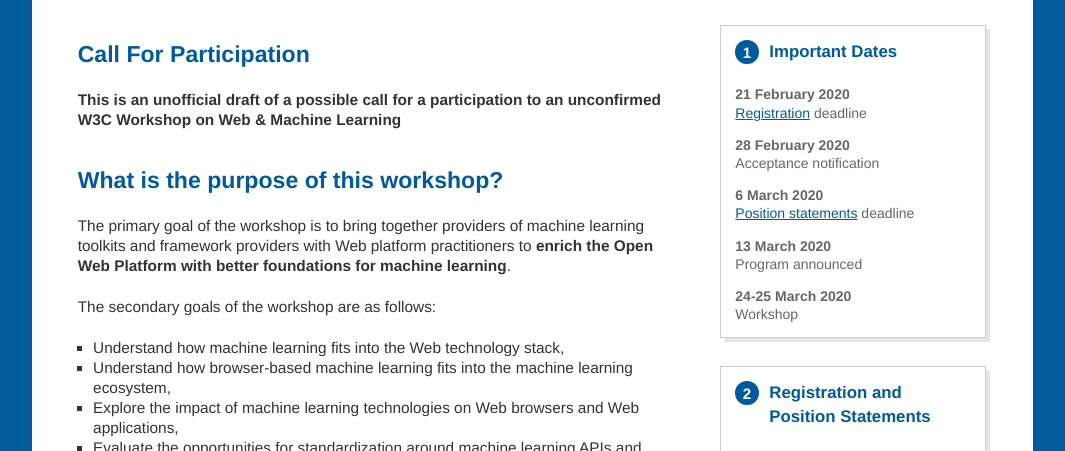
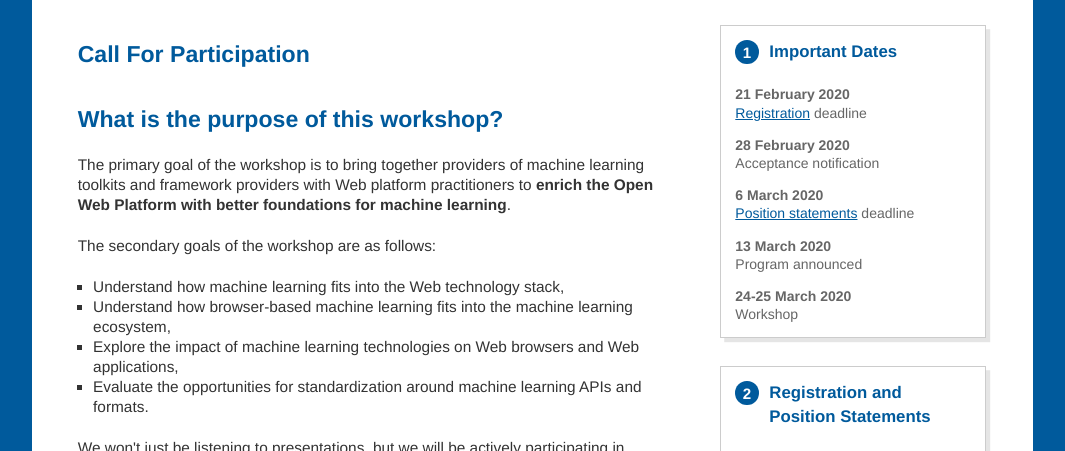
Before and after one commit to w3c/machine-learning-workshop, a plain HTML site: page index.html in a window 1280 px wide. Shown: the part 649-1100 px from the top of the page, without its empty margins (108-1173 px from the left). Drawn offline with Linux system fonts and the light colour scheme.

Commit message:
Remove 'unofficial draft' boilerplate

```diff
--- a/index.html
+++ b/index.html
@@ -99,7 +99,6 @@
       <section id="home">
         <h1>Call For Participation</h1>
         <section id="intro">
-          <p><strong>This is an unofficial draft of a possible call for a participation to an unconfirmed W3C Workshop on Web & Machine Learning</strong></p>
 
           <h2 id="goals">
             What is the purpose of this workshop?
```
Also changed, not shown: index_zh.html (+0 -1 lines).
